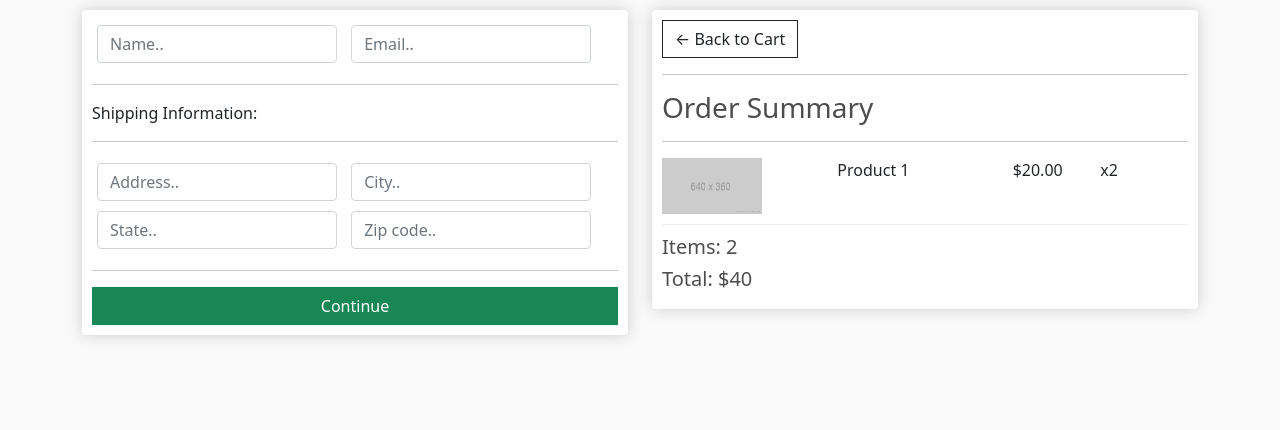
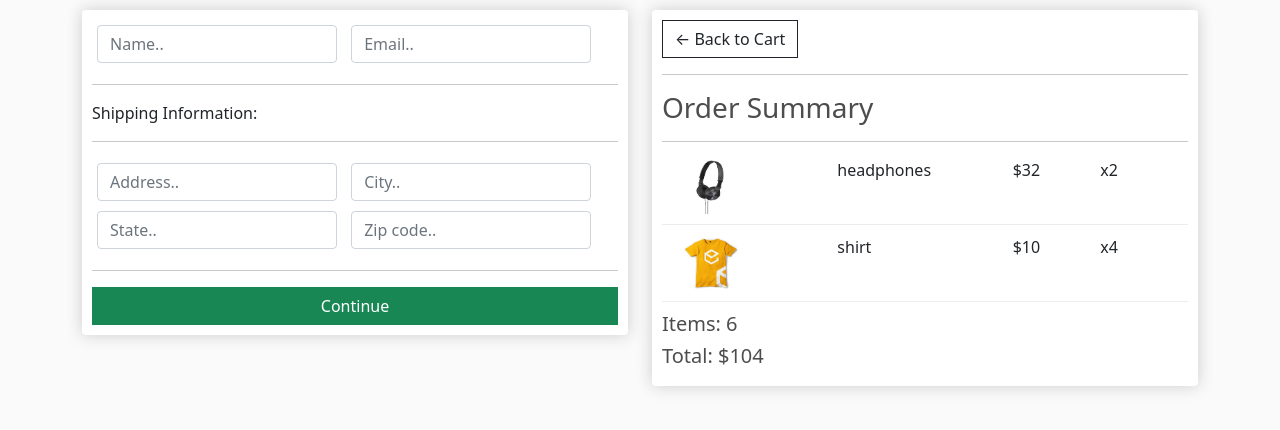
Before and after one commit to khodjiyev2o/DjangoEcommerce, a Django app: page /checkout in a window 1280 px wide. Shown: the part 57-487 px from the top of the page. Run offline with Django 4.2, Linux system fonts and the light colour scheme; a user stored in the database is signed in; data comes from the database, SQL or seed files in the repository; some libraries are stand-ins or nearby versions.

Commit message:
orderitem

```diff
--- a/menu/admin.py
+++ b/menu/admin.py
@@ -1,6 +1,7 @@
 from django.contrib import admin
-from .models import Customer,Product,OrderItem
+from .models import Customer,Product,OrderItem,Order
 # Register your models here.
 admin.site.register(Customer)
 admin.site.register(Product)
 admin.site.register(OrderItem)
+admin.site.register(Order)
--- a/menu/models.py
+++ b/menu/models.py
@@ -24,8 +24,26 @@ class Product(models.Model):
 
 
 
+class Order(models.Model):
+    customer = models.ForeignKey(Customer, default=None, null=True, on_delete=models.SET_NULL)
+    completed=models.BooleanField(default=False)
+    date_ordered = models.DateField(auto_now=True)
+
+    @property
+    def overallprice(self):
+        return sum([item.totalprice for item in self.orderitem_set.all()])
+
+    @property
+    def overallamount(self):
+        return sum([item.quantity for item in self.orderitem_set.all()])
+
+
+    def __str__(self):
+        return self.customer.customer.username
+
+
 class OrderItem(models.Model):
-    customer = models.ForeignKey(Customer, default=None, null=True, on_delete=models.SET_NULL)
+    order = models.ForeignKey(Order, null=True,on_delete=models.SET_NULL)
     date_ordered = models.DateField(auto_now=True)
     product = models.ForeignKey(Product, default=None, null=True, on_delete=models.SET_NULL)
     quantity = models.IntegerField(max_length=10)
@@ -33,6 +51,7 @@ class OrderItem(models.Model):
     def __str__(self):
         return self.product.name
 
+    @property
     def totalprice(self):
         totalprice = self.product.price * self.quantity
         return totalprice
--- a/menu/templates/cart.html
+++ b/menu/templates/cart.html
@@ -9,8 +9,8 @@
 	<br>
 	<table class="table">
 		<tr>
-			<th><h5>Items: <strong>{%for item in product%}{{item.overallprice}}{%endfor%}</strong></h5></th>
-			<th><h5>Total:<strong> $42</strong></h5></th>
+			<th><h5>Items: {{order.overallamount}}<strong></strong></h5></th>
+			<th><h5>Total:<strong> ${{order.overallprice}}</strong></h5></th>
 			<th>
 				<a  style="float:right; margin:5px;" class="btn btn-success" href="{% url 'checkout' %}">Checkout</a>
 			</th>
--- a/menu/templates/checkout.html
+++ b/menu/templates/checkout.html
@@ -48,14 +48,22 @@
             <hr>
             <h3>Order Summary</h3>
             <hr>
+            {% for item in orderitem%}
             <div class="cart-row">
-                <div style="flex:2"><img class="row-image" src="{% static 'images/placeholder.png' %}"></div>
-                <div style="flex:2"><p>Product 1</p></div>
-                <div style="flex:1"><p>$20.00</p></div>
-                <div style="flex:1"><p>x2</p></div>
+                <div style="flex:2">
+                    {%if item.product.image%}
+                        <img class="row-image" src="{{item.product.image.url}}">
+                    {%else%}
+                        <img class="row-image" src="{% static 'images/placeholder.png' %}">
+                    {%endif%}
+                </div>
+                <div style="flex:2"><p>{{item.product.name}}</p></div>
+                <div style="flex:1"><p>${{item.product.price}}</p></div>
+                <div style="flex:1"><p>x{{item.quantity}}</p></div>
             </div>
-            <h5>Items:   2</h5>
-            <h5>Total:   $40</h5>
+            {%endfor%}
+            <h5>Items:   {{order.overallamount}}</h5>
+            <h5>Total:   ${{order.overallprice}}</h5>
 
 
 
--- a/menu/views.py
+++ b/menu/views.py
@@ -3,8 +3,9 @@ from django.contrib import messages
 from .forms import RegistrationForm, UserprofileForm
 from django.contrib.auth import authenticate, login, logout
 from django.http import HttpResponseRedirect
-from .models import Product,OrderItem
+from .models import Product, OrderItem,Order
 from django.views.generic.detail import DetailView
+
 
 # Create your views here.
 
@@ -18,28 +19,26 @@ def layout(request):
 
 def checkout(request):
     if request.user.is_authenticated:
-        return render(request, 'checkout.html')
+        order = Order.objects.get(customer=request.user.id)
+        orderitem = OrderItem.objects.filter(order=order)
+        return render(request, 'checkout.html',{'order':order,'orderitem':orderitem})
     else:
         return redirect('login')
 
 
 def cart(request):
     if request.user.is_authenticated:
-        print(request.user.customer)
-        orderitem = OrderItem.objects.all().filter(customer=request.user.customer)
-        product = Product.objects.all()
-
-        return render(request, 'cart.html',{'orderitem':orderitem,"product":product})
+        order=Order.objects.get(customer=request.user.id)
+        orderitem=OrderItem.objects.filter(order=order)
+        return render(request, 'cart.html', {'orderitem': orderitem,'order':order})
     else:
         return redirect('login')
 
 
-
-
 def menu(request):
     if request.user.is_authenticated:
-        product=Product.objects.all()
-        return render(request, 'menu.html',{'products':product})
+        product = Product.objects.all()
+        return render(request, 'menu.html', {'products': product})
     else:
         return redirect('login')
 
@@ -48,6 +47,7 @@ class ProductDetailView(DetailView):
     model = Product
     template_name = 'viewpage.html'
     context_object_name = "product"
+
 
 def thelogin(request):
     if request.method == "POST":
@@ -65,7 +65,6 @@ def thelogin(request):
 
 
 def register(request):
-
     form = RegistrationForm()
     customer_form = UserprofileForm()
     if request.method == "POST":
```
Also changed, not shown: db.sqlite3, menu/migrations/0006_remove_orderitem_customer_order_orderitem_order.py (added).
